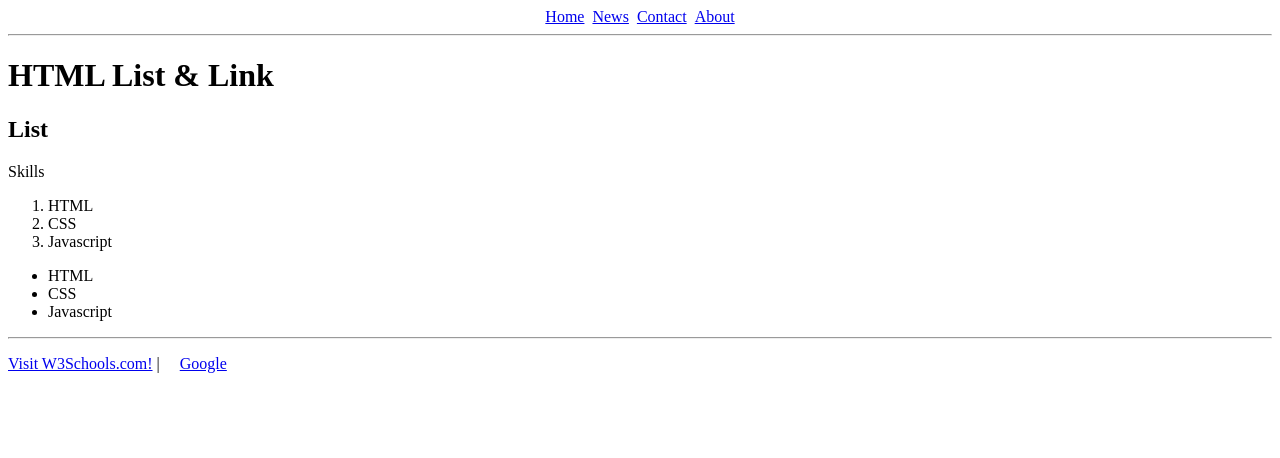
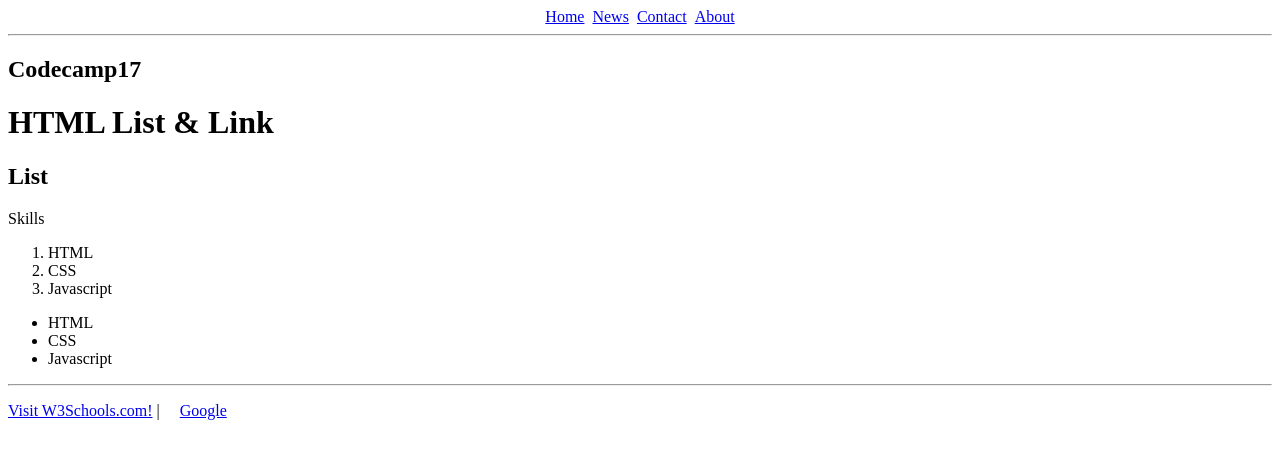
Before and after one commit to bmonke20/Project_02, a plain HTML site: page index.html in a window 1280 px wide. Drawn offline with Linux system fonts and the light colour scheme.

Commit message:
edit index.html

```diff
--- a/index.html
+++ b/index.html
@@ -16,6 +16,8 @@
 		<li><a href="./about.html">About</a></li>
 	</ul>
 	<hr />
+
+	<h2>Codecamp17</h2>
 
 	<h1>HTML List & Link</h1>
 	<h2>List</h2>
```
